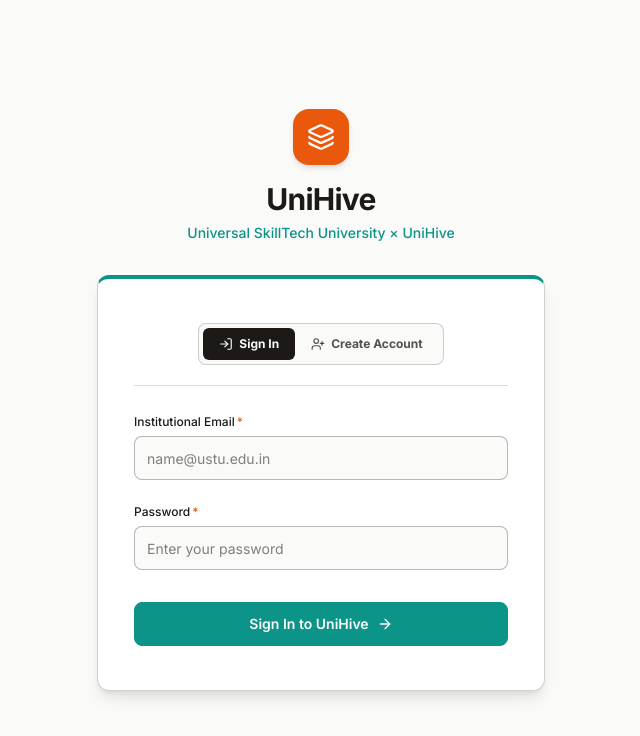
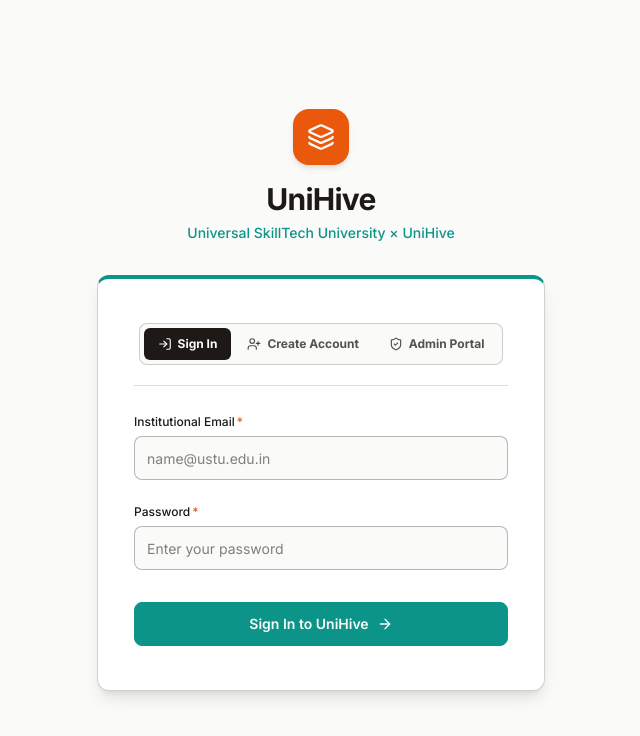
Before and after one commit to Anuj-ai-1/CampusHive, a React (Vite) app: page / in a window 1280 px wide. Shown: the top 736 px of the page, without its empty margins (319-959 px from the left). Built offline with nearby package versions, Linux system fonts and the light colour scheme; no server answers.

Commit message:
Add dedicated Admin Portal login tab on Login page

```diff
--- a/src/pages/Login.jsx
+++ b/src/pages/Login.jsx
@@ -4,6 +4,7 @@ import {
   ArrowRight,
   UserPlus,
   LogIn,
+  ShieldCheck,
 } from 'lucide-react';
 import { Card } from '../components/ui/Card';
 import { Input } from '../components/ui/Input';
@@ -12,7 +13,7 @@ import { Button } from '../components/ui/Button';
 import { api } from '../services/api';
 
 export function Login({ onAuthSuccess }) {
-  const [authMode, setAuthMode] = useState('login'); // 'login' | 'register'
+  const [authMode, setAuthMode] = useState('login'); // 'login' | 'register' | 'admin'
   const [email, setEmail] = useState('');
   const [password, setPassword] = useState('');
   const [regName, setRegName] = useState('');
@@ -56,6 +57,10 @@ export function Login({ onAuthSuccess }) {
     setLoading(true);
     try {
       const res = await api.login(email.trim(), password);
+      if (authMode === 'admin' && res.role !== 'admin') {
+        setError('This account does not have Administrator privileges.');
+        return;
+      }
       onAuthSuccess(res);
     } catch (err) {
       setError(err.message || 'Invalid email or password.');
@@ -84,16 +89,16 @@ export function Login({ onAuthSuccess }) {
           padding="px-6 py-9 sm:px-9 sm:py-11"
           className="mt-8 border-t-4 border-t-[#0D9488] shadow-lg min-h-[410px] flex flex-col justify-center"
         >
-          {/* Mode Toggle: Sign In vs Create Account */}
+          {/* Mode Toggle: Student Sign In vs Create Account vs Admin Portal */}
           <div className="flex items-center justify-center mb-7 pb-5 border-b border-[#1C1917]/15">
-            <div className="inline-flex rounded-lg bg-[#FAFAF9] p-1 border border-[#1C1917]/20">
+            <div className="inline-flex flex-wrap justify-center rounded-lg bg-[#FAFAF9] p-1 border border-[#1C1917]/20 gap-0.5">
               <button
                 type="button"
                 onClick={() => {
                   setAuthMode('login');
                   setError('');
                 }}
-                className={`px-4 py-2 text-xs font-bold rounded-md transition-colors inline-flex items-center gap-1.5 ${
+                className={`px-3.5 py-2 text-xs font-bold rounded-md transition-colors inline-flex items-center gap-1.5 ${
                   authMode === 'login'
                     ? 'bg-[#1C1917] text-[#FAFAF9]'
                     : 'text-[#1C1917]/75 hover:text-[#1C1917]'
@@ -108,7 +113,7 @@ export function Login({ onAuthSuccess }) {
                   setAuthMode('register');
                   setError('');
                 }}
-                className={`px-4 py-2 text-xs font-bold rounded-md transition-colors inline-flex items-center gap-1.5 ${
+                className={`px-3.5 py-2 text-xs font-bold rounded-md transition-colors inline-flex items-center gap-1.5 ${
                   authMode === 'register'
                     ? 'bg-[#0D9488] text-[#FAFAF9]'
                     : 'text-[#1C1917]/75 hover:text-[#1C1917]'
@@ -117,10 +122,38 @@ export function Login({ onAuthSuccess }) {
                 <UserPlus className="w-3.5 h-3.5" />
                 Create Account
               </button>
+              <button
+                type="button"
+                onClick={() => {
+                  setAuthMode('admin');
+                  setError('');
+                }}
+                className={`px-3.5 py-2 text-xs font-bold rounded-md transition-colors inline-flex items-center gap-1.5 ${
+                  authMode === 'admin'
+                    ? 'bg-[#EA580C] text-[#FAFAF9]'
+                    : 'text-[#1C1917]/75 hover:text-[#1C1917]'
+                }`}
+              >
+                <ShieldCheck className="w-3.5 h-3.5" />
+                Admin Portal
+              </button>
             </div>
           </div>
 
           <form onSubmit={handleSubmit} className="space-y-6">
+            {authMode === 'admin' && (
+              <div className="p-3 rounded-xl bg-[#1C1917] text-[#FAFAF9] border-l-4 border-l-[#EA580C] flex items-center gap-2.5">
+                <ShieldCheck className="w-4 h-4 text-[#EA580C] shrink-0" />
+                <div>
+                  <p className="text-xs font-bold text-[#FAFAF9]">
+                    University Administration Portal
+                  </p>
+                  <p className="text-[11px] text-[#CA8A04]">
+                    Sign in with Pro-VC / Admin credentials to manage approvals &amp; tickets.
+                  </p>
+                </div>
+              </div>
+            )}
             {authMode === 'register' && (
               <>
                 <Input
@@ -155,12 +188,12 @@ export function Login({ onAuthSuccess }) {
 
             <Input
               id="login-email"
-              label="Institutional Email"
+              label={authMode === 'admin' ? 'Administrator Email' : 'Institutional Email'}
               type="email"
               required
               value={email}
               onChange={(e) => setEmail(e.target.value)}
-              placeholder="name@ustu.edu.in"
+              placeholder={authMode === 'admin' ? 'pro.vc@ustu.edu.in' : 'name@ustu.edu.in'}
               className="[&_input]:h-11"
             />
 
@@ -179,7 +212,7 @@ export function Login({ onAuthSuccess }) {
             <div className="pt-2">
               <Button
                 type="submit"
-                variant="primary"
+                variant={authMode === 'admin' ? 'danger' : 'primary'}
                 size="lg"
                 iconRight={ArrowRight}
                 disabled={loading}
@@ -189,6 +222,8 @@ export function Login({ onAuthSuccess }) {
                   ? 'Please wait...'
                   : authMode === 'register'
                   ? 'Create Account & Set Up Profile'
+                  : authMode === 'admin'
+                  ? 'Sign In to Admin Portal'
                   : 'Sign In to UniHive'}
               </Button>
             </div>
```
